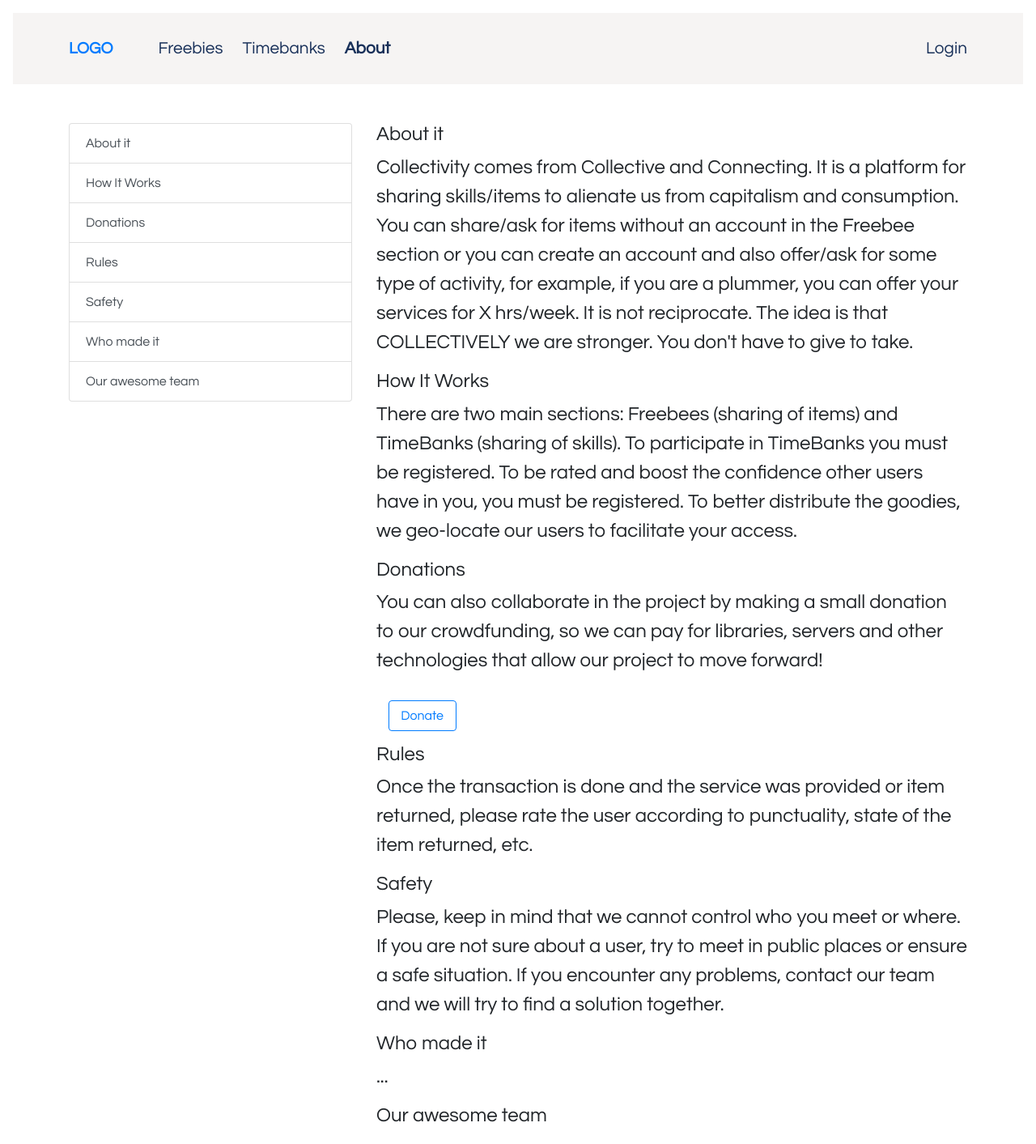
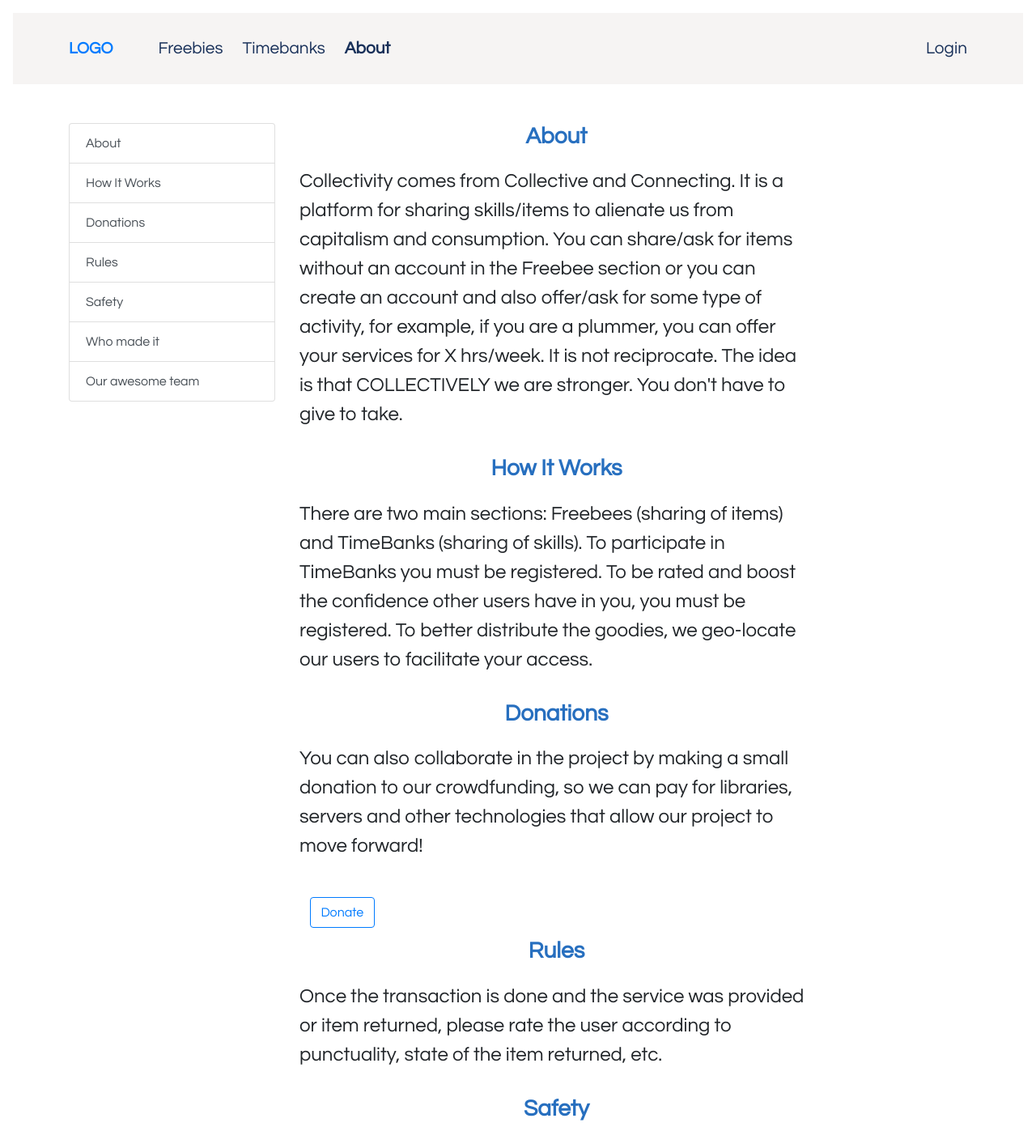
Before and after one commit to Klarala13/collectivity, a React (Create React App) app in the folder frontend/: page /about in a window 1280 px wide. Shown: the top 1413 px of the page at 81% size. Built offline with nearby package versions, Linux system fonts and the light colour scheme.

Commit message:
Edit About

```diff
--- a/frontend/src/components/About.jsx
+++ b/frontend/src/components/About.jsx
@@ -6,9 +6,6 @@ class About extends React.Component {
   }
   scrollToAnchor = e => {
     e.preventDefault();
-    console.log(document.querySelector(e.target.attributes.href.value));
-
-    // .scrollIntoView({ behavior: "smooth", block: "start", inline: "nearest" });
     window.scroll({
       top:
         document.querySelector(e.target.attributes.href.value).offsetTop + 50,
@@ -22,14 +19,14 @@ class About extends React.Component {
       <div className="container">
         <div id="list-example" className="list-group bd-example">
           <div className="row">
-            <div className="col-4">
+            <div className="col-3 px-6">
               <div className="sticky-top top-100" id="list">
                 <a
                   className="list-group-item list-group-item-action"
                   href="#about"
                   onClick={this.scrollToAnchor}
                 >
-                  About it
+                  About
                 </a>
                 <a
                   className="list-group-item list-group-item-action"
@@ -75,18 +72,17 @@ class About extends React.Component {
                 </a>
               </div>
             </div>
-            <div className="col-8">
+            <div className="col-7">
               <div
                 data-spy="scroll"
                 data-target="#list"
                 data-offset="50"
                 className="scroll"
               >
-                <h4 id="about">About it</h4>
+                <h3 id="about">About</h3>
                 <p>
-                  {" "}
-                  Collectivity comes from Collective and Connecting. It is a
-                  platform for sharing skills/items to alienate us from
+                  Collectivity comes from Collective and Connecting.
+                  It is a platform for sharing skills/items to alienate us from
                   capitalism and consumption. You can share/ask for items
                   without an account in the Freebee section or you can create an
                   account and also offer/ask for some type of activity, for
@@ -94,7 +90,7 @@ class About extends React.Component {
                   X hrs/week. It is not reciprocate. The idea is that
                   COLLECTIVELY we are stronger. You don't have to give to take.{" "}
                 </p>
-                <h4 id="how">How It Works</h4>
+                <h3 id="how">How It Works</h3>
                 <p>
                   There are two main sections: Freebees (sharing of items) and
                   TimeBanks (sharing of skills). To participate in TimeBanks you
@@ -103,7 +99,7 @@ class About extends React.Component {
                   distribute the goodies, we geo-locate our users to facilitate
                   your access.{" "}
                 </p>
-                <h4 id="donation">Donations</h4>
+                <h3 id="donation">Donations</h3>
                 <p>
                   You can also collaborate in the project by making a small
                   donation to our crowdfunding, so we can pay for libraries,
@@ -118,14 +114,14 @@ class About extends React.Component {
                 >
                   Donate
                 </a>
-                <h4 id="rules">Rules</h4>
+                <h3 id="rules">Rules</h3>
                 <p>
                   {" "}
                   Once the transaction is done and the service was provided or
                   item returned, please rate the user according to punctuality,
                   state of the item returned, etc.
                 </p>
-                <h4 id="safety">Safety</h4>
+                <h3 id="safety">Safety</h3>
                 <p>
                   {" "}
                   Please, keep in mind that we cannot control who you meet or
@@ -134,9 +130,9 @@ class About extends React.Component {
                   problems, contact our team and we will try to find a solution
                   together.{" "}
                 </p>
-                <h4 id="whoMade">Who made it</h4>
+                <h3 id="whoMade">Who made it</h3>
                 <p>...</p>
-                <h4 id="ourTeam">Our awesome team</h4>
+                <h3 id="ourTeam">Our awesome team</h3>
                 <p>
                   {" "}
                   Elise Maschke (Front and Backend developer)
--- a/frontend/src/components/FreebieList.jsx
+++ b/frontend/src/components/FreebieList.jsx
@@ -21,7 +21,7 @@ class FreebieList extends Component {
   };
   render() {
     return (
-      <table class="table">
+      <table className="table">
         <thead>
           <tr>
             <th scope="col">#</th>
--- a/frontend/src/css/style.css
+++ b/frontend/src/css/style.css
@@ -19,6 +19,8 @@ h2 {
 }
 p {
   font-size: 1.5em;
+  padding-bottom: 1rem;
+  /* text-align: justify; */
 }
 
 /* navigation */
@@ -53,13 +55,13 @@ h2 {
   text-decoration: none;
 }
 /* make sidebar nav vertical */
-@media (min-width: 576px)
+/* @media (min-width: 576px)
 .bd-example {
     padding: 1.5rem;
     margin-right: 0;
     margin-left: 0;
     border-width: .2rem;
-}
+} */
 /* @media (min-width: 768px) {
   .sidebar-nav .navbar .navbar-collapse {
     padding: 0;
```
